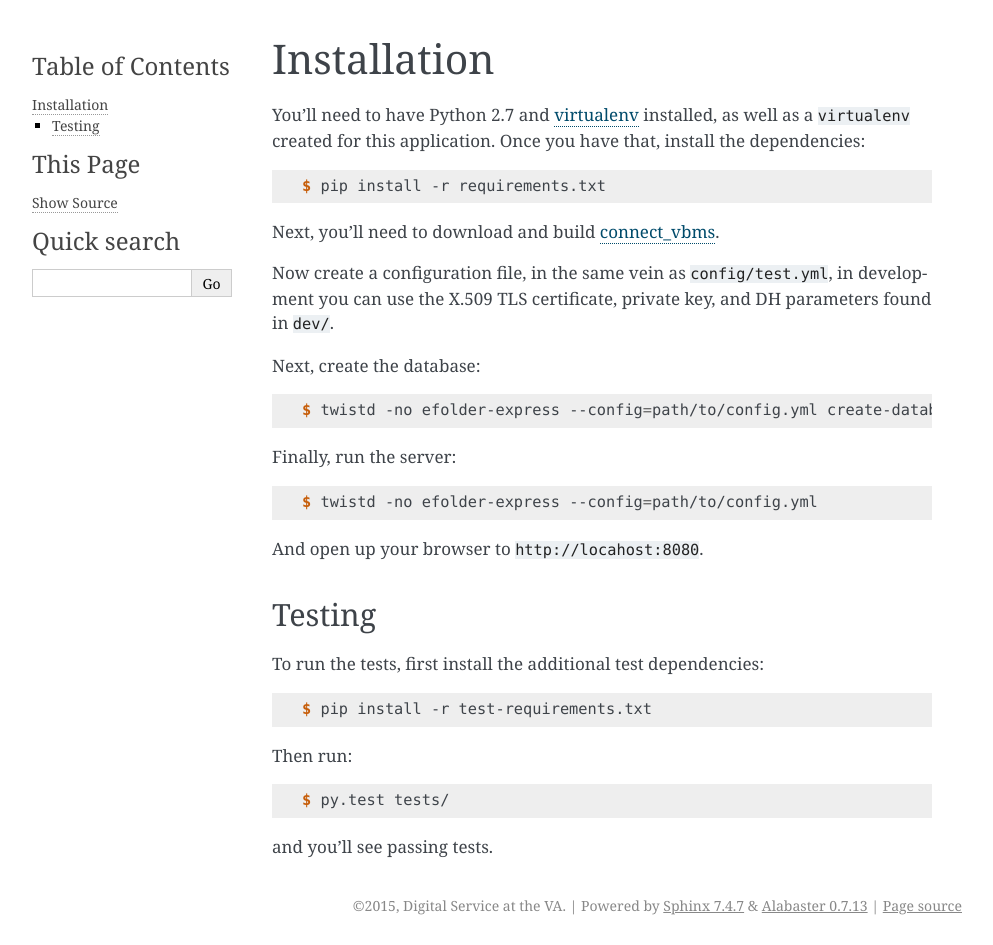
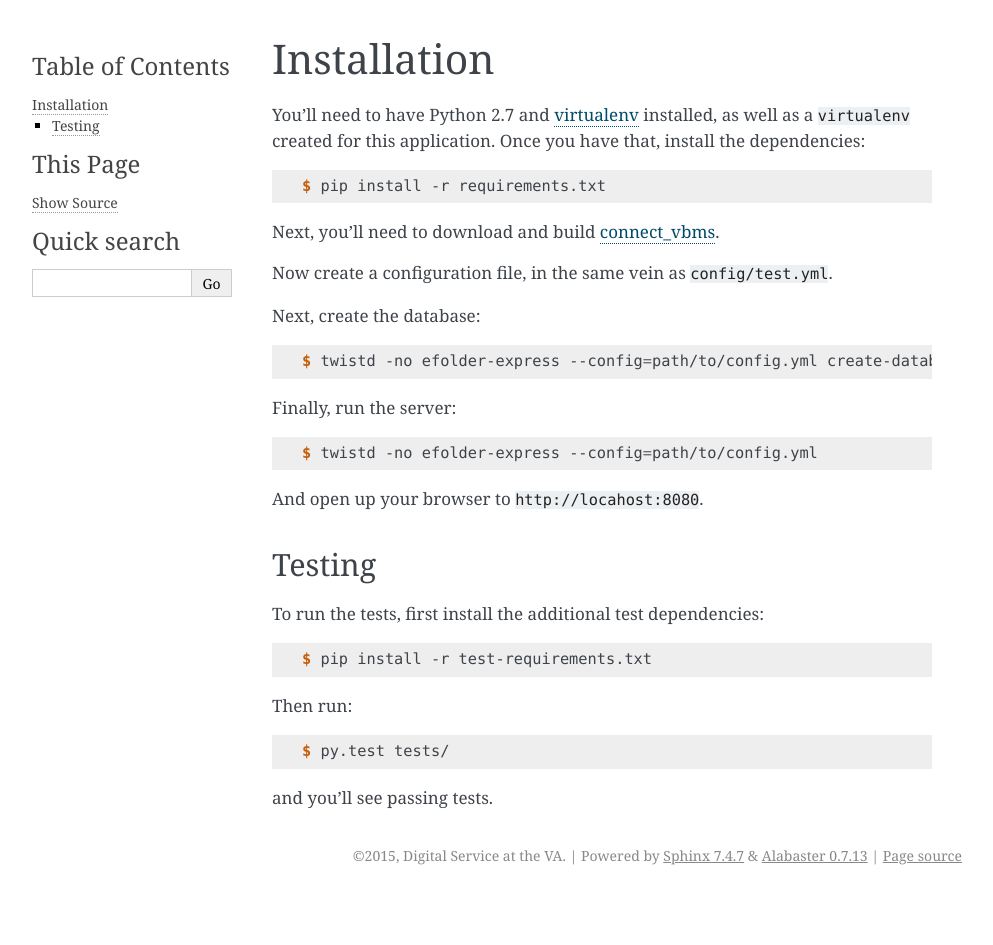
Before and after one commit to department-of-veterans-affairs/efolder-express, a Sphinx documentation site: the page built from docs/installation.rst, in a window 1280 px wide. Shown: the whole page, without its empty margins (148-1141 px from the left). Built offline with Sphinx 7.4.7, drawn with Linux system fonts in a browser that asks for light colours; after the commit the page ends 900 px from its top, so only the background shows below that.

Commit message:
no more tls for local dev

```diff
--- a/docs/installation.rst
+++ b/docs/installation.rst
@@ -11,9 +11,7 @@ dependencies:
 
 Next, you'll need to download and build `connect_vbms`_.
 
-Now create a configuration file, in the same vein as ``config/test.yml``, in
-development you can use the X.509 TLS certificate, private key, and DH
-parameters found in ``dev/``.
+Now create a configuration file, in the same vein as ``config/test.yml``.
 
 Next, create the database:
 
```
